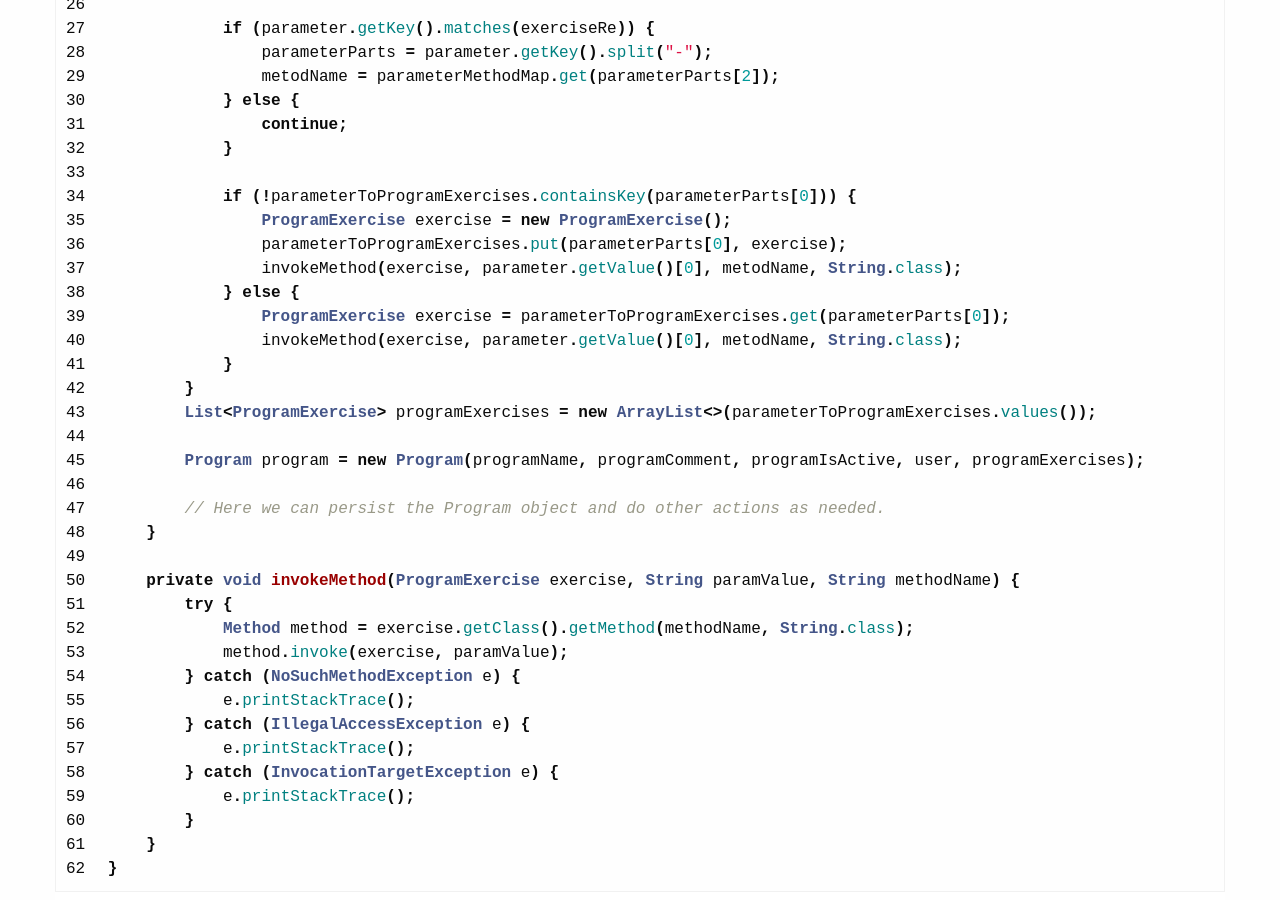
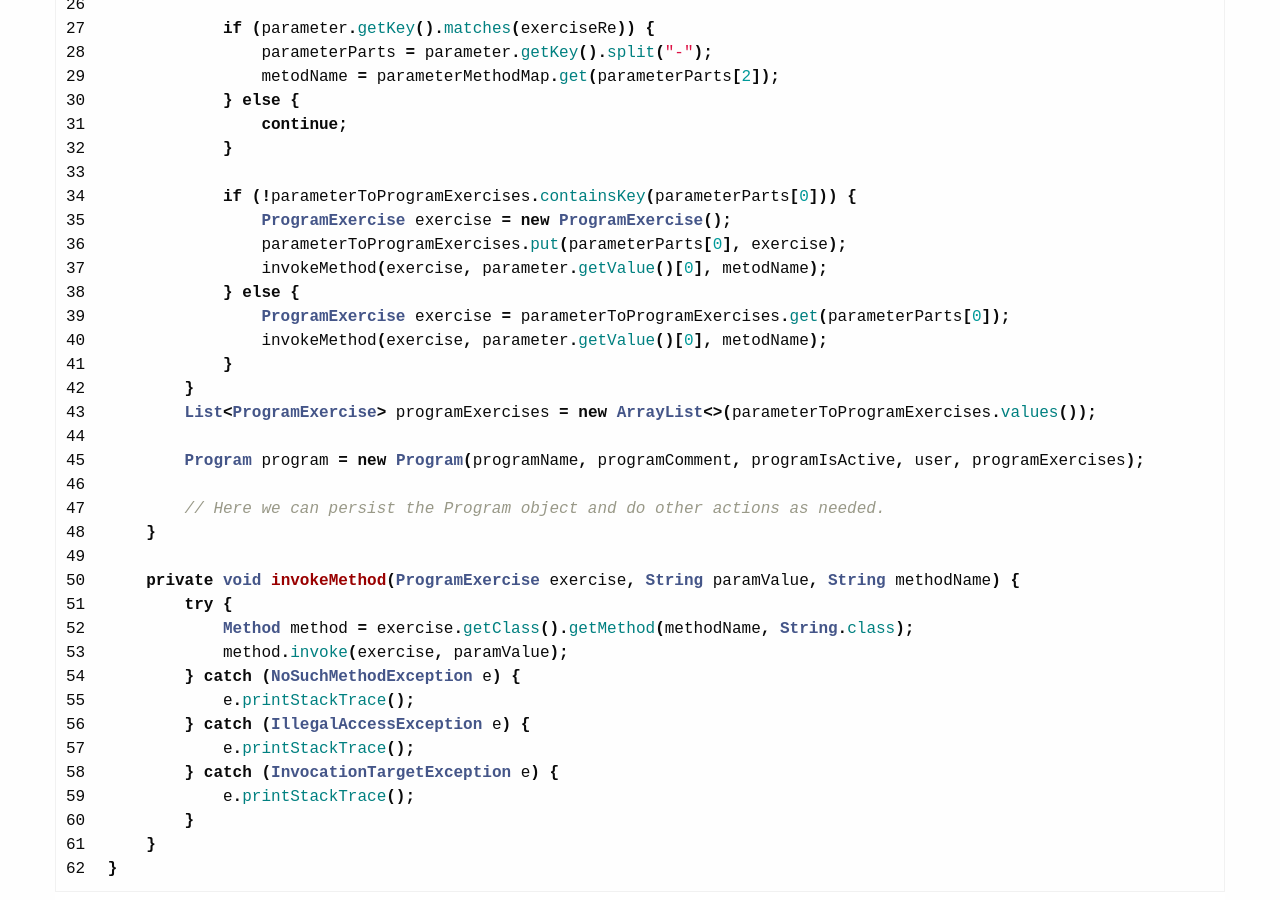
Before and after one commit to nzp/nzp.github.io, a Jekyll site: the page built from _posts/2018-08-23-mapping-request-params-in-dynamically-client-generated-fieldsets-onto-java-beans.markdown, in a window 1280 px wide and 900 px high, scrolled down 4319 px. Built offline with Jekyll 4.4.1, drawn with Linux system fonts in a browser that asks for light colours; nearby versions of some CDN libraries.

Commit message:
Fix Java snippet.

```diff
--- a/_posts/2018-08-23-mapping-request-params-in-dynamically-client-generated-fieldsets-onto-java-beans.markdown
+++ b/_posts/2018-08-23-mapping-request-params-in-dynamically-client-generated-fieldsets-onto-java-beans.markdown
@@ -210,10 +210,10 @@ public class AddProgramServlet extends HttpServlet {
             if (!parameterToProgramExercises.containsKey(parameterParts[0])) {
                 ProgramExercise exercise = new ProgramExercise();
                 parameterToProgramExercises.put(parameterParts[0], exercise);
-                invokeMethod(exercise, parameter.getValue()[0], metodName, String.class);
+                invokeMethod(exercise, parameter.getValue()[0], metodName);
             } else {
                 ProgramExercise exercise = parameterToProgramExercises.get(parameterParts[0]);
-                invokeMethod(exercise, parameter.getValue()[0], metodName, String.class);
+                invokeMethod(exercise, parameter.getValue()[0], metodName);
             }
         }
         List<ProgramExercise> programExercises = new ArrayList<>(parameterToProgramExercises.values());
```
